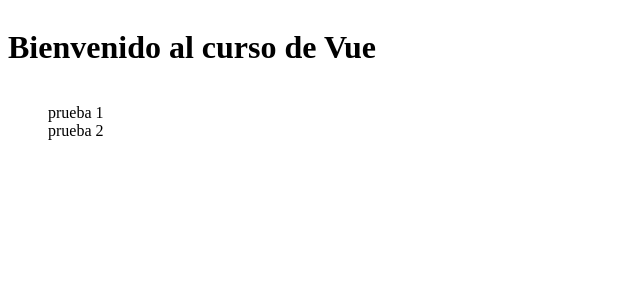
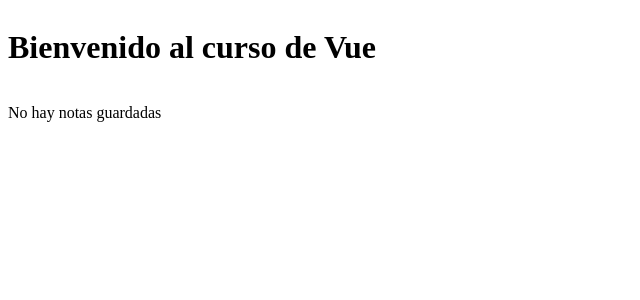
Before and after one commit to T0KK3N/vue_module_9, a Vue app: page / in a window 1280 px wide. Shown: the top 300 px of the page, without its empty margins (0-640 px from the left). Built offline with nearby package versions, Linux system fonts and the light colour scheme.

Commit message:
Module 3

```diff
--- a/src/App.vue
+++ b/src/App.vue
@@ -2,7 +2,8 @@
   <h1>Bienvenido al curso de Vue</h1>
   <div class="“notas”">
     <nav>
-      <ul>
+      <p v-if="!notas.length">No hay notas guardadas</p>
+      <ul v-if="notas.length">
         <li v-for="nota in notas" v-bind:key="nota.titulo">
           {{ nota.titulo }}
         </li>
@@ -16,7 +17,7 @@
   name: "App",
   data: function() {
     return {
-      notas: [{ titulo: "prueba 1" }, { titulo: "prueba 2" }],
+      notas: [],
     };
   },
 };
```
